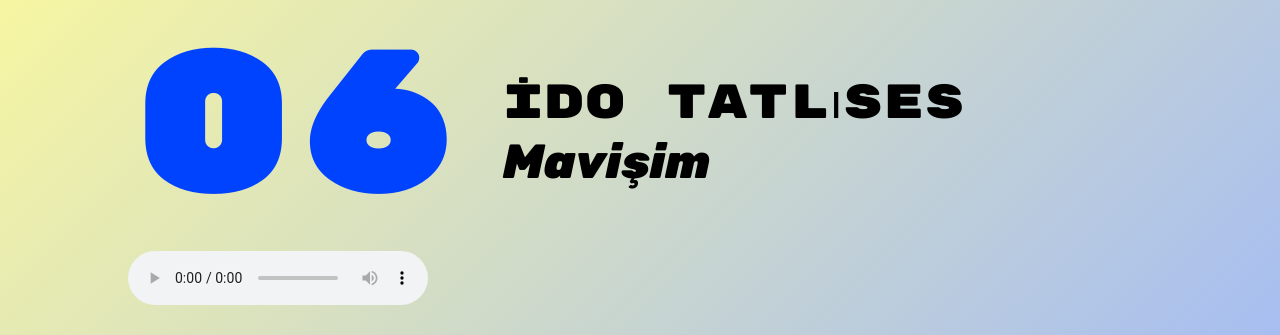
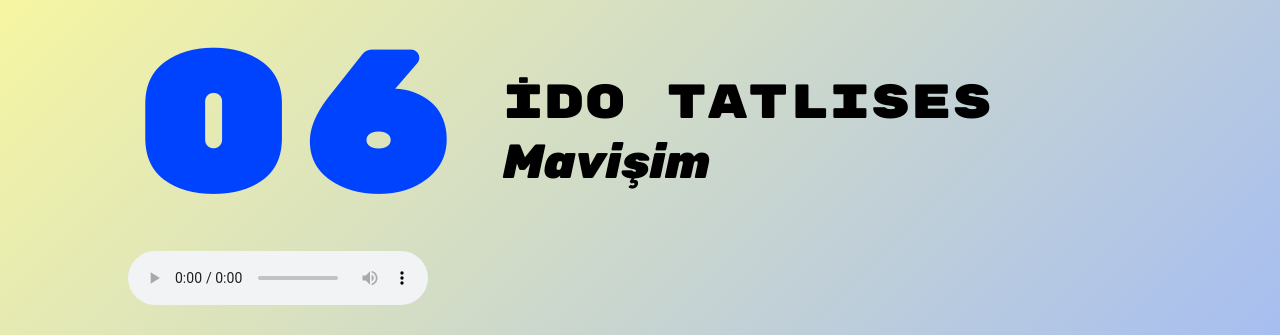
Before and after one commit to alex-petrushin/eurovision23, a plain HTML site: page snippets/ido.html in a window 1280 px wide. Shown: the part 182-517 px from the top of the page. Drawn offline with Linux system fonts and the light colour scheme.

Commit message:
Update ido.html

```diff
--- a/snippets/ido.html
+++ b/snippets/ido.html
@@ -171,7 +171,7 @@
 			<h2>06</h2>
 		</div>
 		<div class="act">
-			<div class="artist">İdo Tatlıses</div>
+			<div class="artist">İdo Tatlises</div>
 			<div class="song">Mavişim</div>
 		</div>
 	</div>
```
